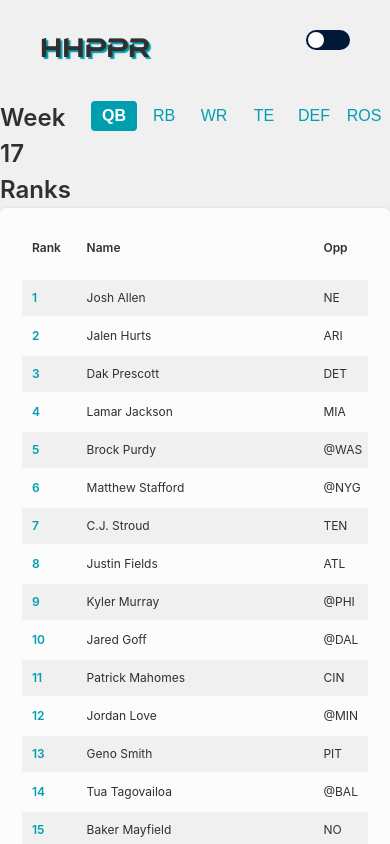
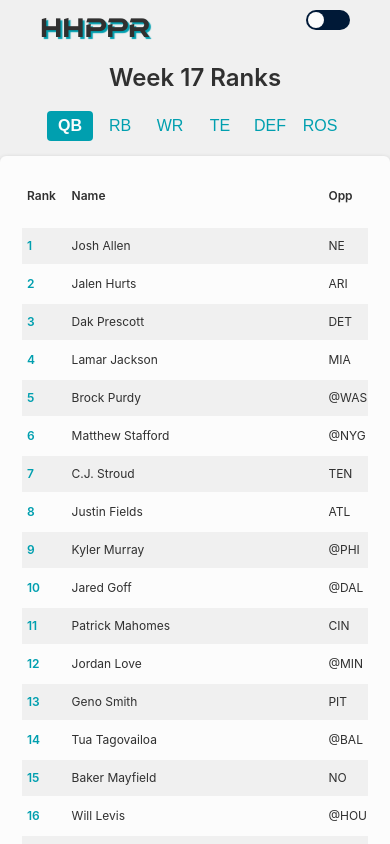
Before and after one commit to travman89/HarrisHalfPPR, a React (Vite) app: page / in a window 390 px wide. Shown: the top 844 px of the page. Built offline with nearby package versions, Linux system fonts and the light colour scheme.

Commit message:
responsive styling work

```diff
--- a/src/components/index.tsx
+++ b/src/components/index.tsx
@@ -13,8 +13,9 @@ const Container = styled.div`
   max-width: 800px;
   margin: 0 auto;
   overflow: hidden;
-  @media (max-width: 440px) {
+  @media (max-width: 800px) {
     width: 100%;
+    max-width: 100%;
   }
   div {
     color: ${(props) => props.theme.primary};
@@ -49,6 +50,9 @@ const SubHeading = styled.h2`
   color: ${(props) => props.theme.primary};
   @media (max-width: 440px) {
     font-size: 24px;
+  }
+  @media (max-width: 800px) {
+    text-align: center;
   }
 `;
 const Disclaimer = styled.div`
@@ -97,6 +101,7 @@ const RankRow = styled.tr`
     td {
       font-size: 12px;
       margin: 0;
+      padding: 0 5px;
     }
   }
   @media (max-width: 440px) and (min-width: 381px) {
@@ -104,6 +109,7 @@ const RankRow = styled.tr`
     td {
       font-size: 12px;
       margin: 0;
+      padding: 0 5px;
     }
   }
 `;
@@ -146,6 +152,10 @@ const PositionRow = styled.td`
   justify-content: center;
   padding-bottom: 20px;
   margin: 0 auto;
+  @media (max-width: 800px) {
+    margin: 15px auto;
+    padding: 0;
+  }
 `;
 
 const PositionButton = styled.button<{ selected: boolean }>`
@@ -181,6 +191,10 @@ const FilterContainer = styled.div`
   flex-direction: row;
   justify-content: space-between;
   width: 100%;
+  @media (max-width: 800px) {
+    flex-direction: column;
+    justify-content: center;
+  }
 `;
 
 const AppContainer = styled.div`
@@ -205,6 +219,9 @@ const NavContainer = styled.div`
   flex-direction: row;
   justify-content: space-between;
   align-items: center;
+  @media (max-width: 800px) {
+    height: 60px;
+  }
 `;
 
 const HHPPR = styled.span`
```
